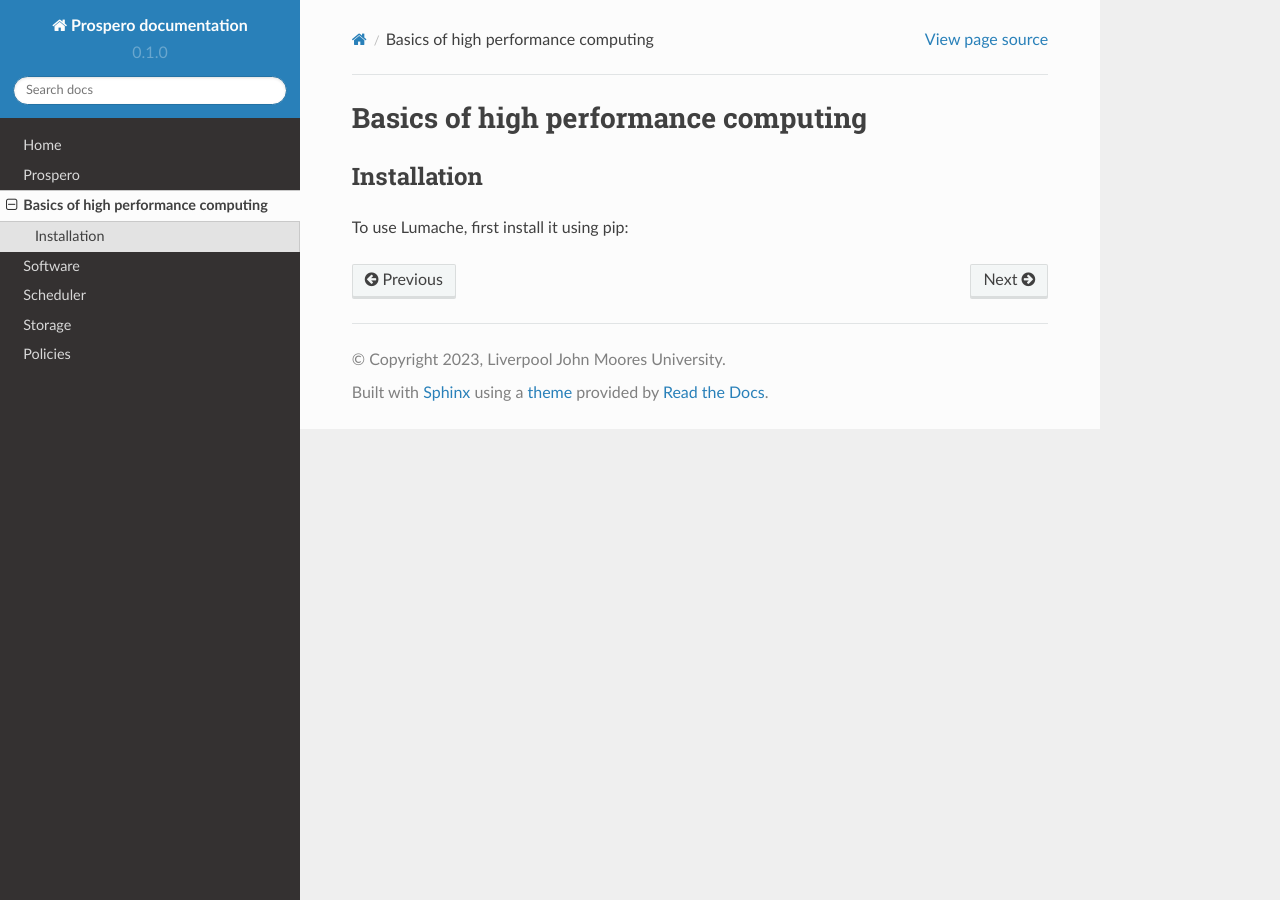
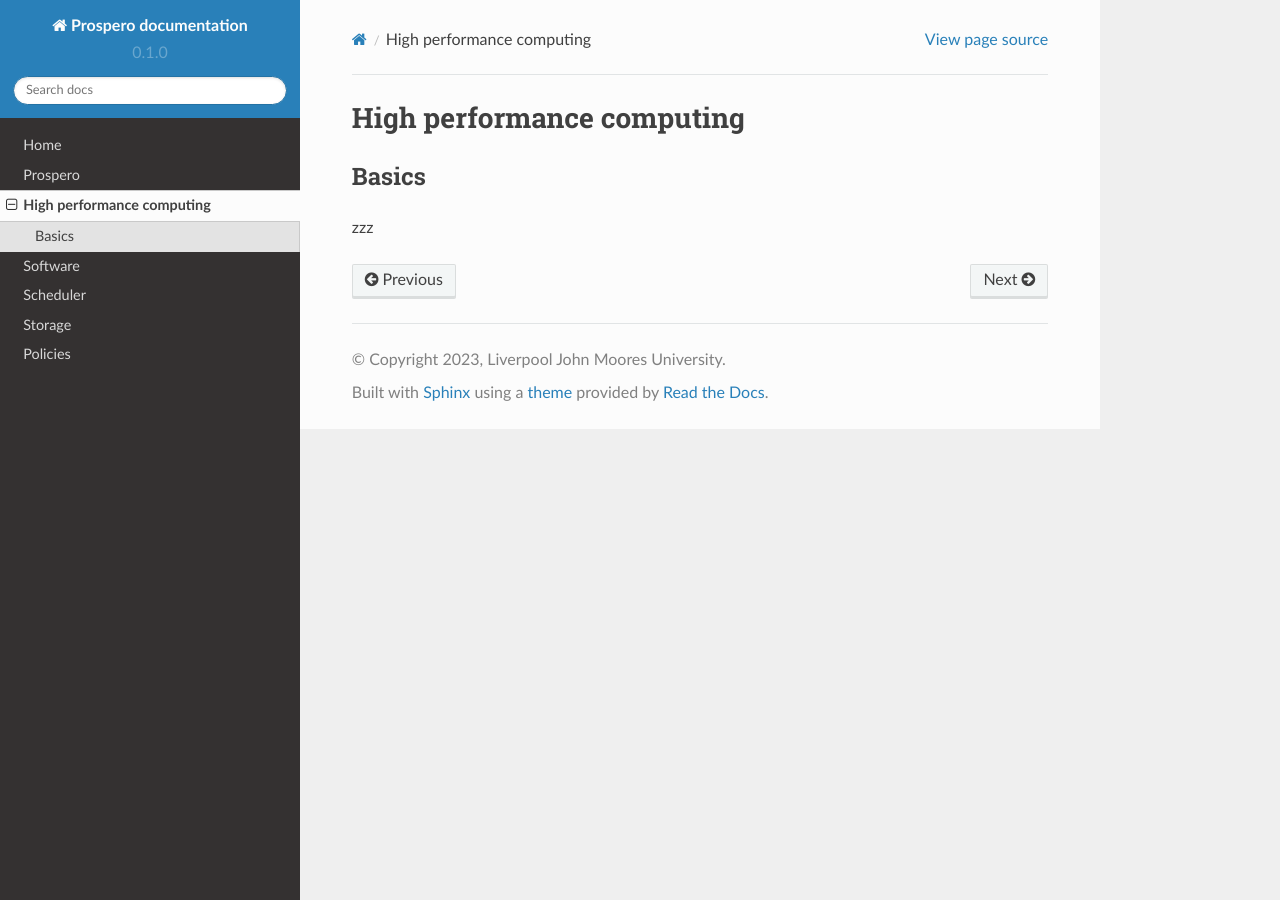
Before and after one commit to astrcrai/prospero-docs, a Sphinx documentation site: the page built from docs/source/hpc.rst, in a window 1280 px wide. Built offline with Sphinx 7.4.7 and the Read the Docs theme 2.0.0, drawn with Linux system fonts in a browser that asks for light colours.

Commit message:
Update hpc.rst

```diff
--- a/docs/source/hpc.rst
+++ b/docs/source/hpc.rst
@@ -1,9 +1,7 @@
-Basics of high performance computing
+High performance computing
 =====
 
-.. _installation:
-
-Installation
+Basics
 ------------
 
-To use Lumache, first install it using pip:
+zzz
```
